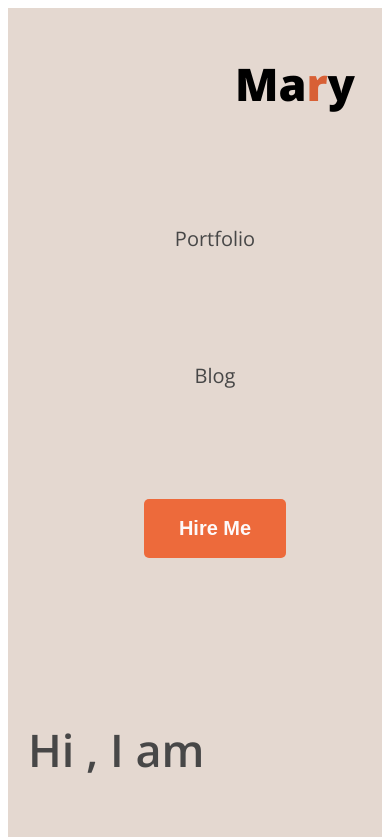
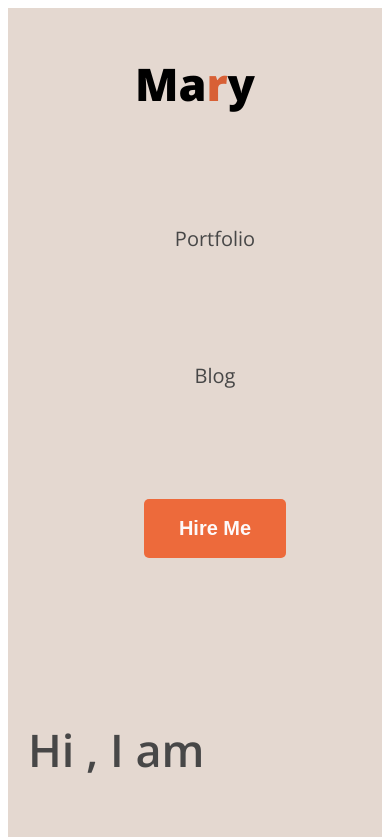
Before and after one commit to Sumaya-promi/responsive-web-dev-portfolio, a plain HTML site: page index.html in a window 390 px wide. Shown: the top 837 px of the page. Drawn offline with nearby package versions, Linux system fonts and the light colour scheme.

Commit message:
nav title centered

```diff
--- a/styles/portfolio.css
+++ b/styles/portfolio.css
@@ -213,6 +213,11 @@ footer textarea{
   nav > ul{
     gap:10px;
   }
+  .nav-title{
+    margin-left: 0;
+
+  }
+
   .btn-primary{
     margin-bottom: 15px;
   }
```
